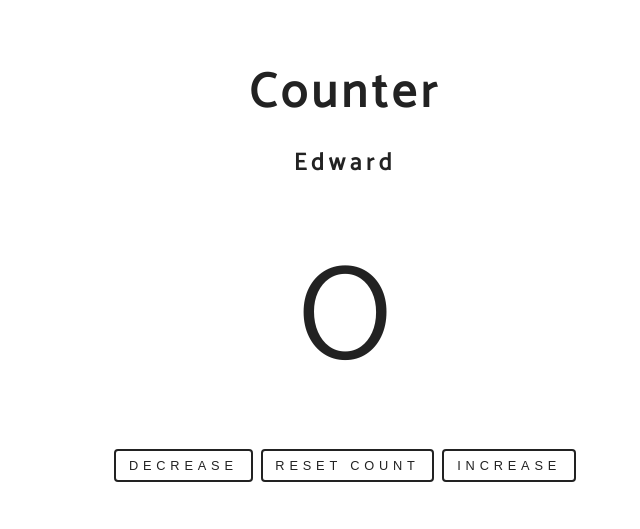
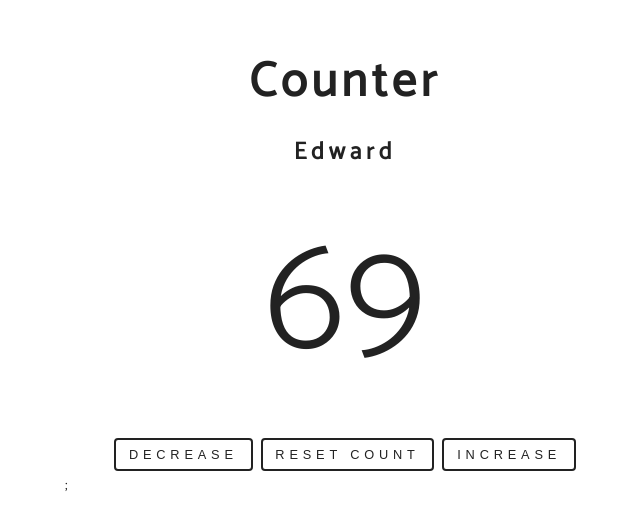
Before and after one commit to ed-f-jones/redux-practice, a React (Create React App) app: page / in a window 1280 px wide. Shown: the part 127-656 px from the top of the page, without its empty margins (295-935 px from the left). Built offline with nearby package versions, Linux system fonts and the light colour scheme.

Commit message:
learned not to muate the state in redux

```diff
--- a/src/App.js
+++ b/src/App.js
@@ -1,42 +1,28 @@
 import React from "react";
 import Counter from "./Counter";
 import {createStore} from 'redux';
+import {DECREASE, RESET, INCREASE} from "./actions";
+import reducer from "./reducers";
+import {Provider} from 'react-redux';
+
 
 // set intial state
 const defaultSate = {
   count: 69,
   name: "Edward"
 }
-// setup reducer
-function reducer(state, action){
-  //console.log({state, action})
-  //if(action.type=== "DECREASE") {
-    //state.count = state.count -1;
-   // return state;
-  // return {...state, count:state.count -1}
- //}
- switch (action.type) {
-   case "DECREASE":
-     return {...state, count: state.count -1};
 
-     case "INCREASE":
-       return {...state, count: state.count + 1};
-
-       case "RESET":
-         return {...state, count: 0 };
-         default:
-         return state;
-       }
-
-}
 // setup store
  const store = createStore(reducer, defaultSate);
- store.dispatch({type:"DECREASE"});
- store.dispatch({type: "INCREASE"});
- store.dispatch({type: "RESET"});
- console.log(store.getState());
+
+
+
 const App = () => {
-  return <Counter state={store.getState()} />;
+  return(
+  <Provider store={store}>
+   <Counter />;
+  </Provider>
+  );
 };
 
 export default App;
--- a/src/Counter.js
+++ b/src/Counter.js
@@ -1,29 +1,33 @@
 import React from "react";
+import {connect} from "react-redux";
+import {DECREASE, RESET, INCREASE} from "./actions";
 
 function Counter(props) {
-  const amount = props.state.count;
-  const name = props.state.name;
+  console.log(props)
 
-  const [count,setCount] = React.useState(0);
+  const [count,setCount] = React.useState(68);
   return <div className="container">
     <h1>counter</h1>
-    <h2>{name}</h2>
-    <p className="counter">{amount}</p>
+    <h2>{props.name}</h2>
+    <p className="counter">{props.count}</p>
     <div className="buttons">
 
-      <button type="button" className="btn" onClick={()=> setCount(count - 1)}>
+      <button type="button" className="btn" onClick={()=> props.dispatch({type:DECREASE})}>
         decrease
       </button>
 
-      <button type="button" className="btn" onClick={()=> setCount(0)}>
+      <button type="button" className="btn" onClick={()=> props.dispatch({type:RESET})}>
         reset count
       </button>
 
-      <button type="button" className="btn" onClick={()=> setCount(count + 1)}>
+      <button type="button" className="btn" onClick={()=> props.dispatch({type:INCREASE})}>
         increase
       </button>
     </div>
   </div>;
 }
-
-export default Counter;
+function mapStateToProps(state) {
+  console.log(state)
+  return {count: state.count, name: state.name}
+}
+export default connect(mapStateToProps)(Counter);
--- /dev/null
+++ b/src/actions.js
@@ -0,0 +1,3 @@
+ export const DECREASE = "DECREASE";
+export const INCREASE = "INCREASE";
+export const RESET = "RESET";
--- /dev/null
+++ b/src/reducers.js
@@ -0,0 +1,24 @@
+import {DECREASE, RESET, INCREASE} from "./actions";
+
+// setup reducer
+export default function reducer(state, action){
+    //console.log({state, action})
+    //if(action.type=== "DECREASE") {
+      //state.count = state.count -1;
+     // return state;
+    // return {...state, count:state.count -1}
+   //}
+   switch (action.type) {
+     case DECREASE:
+       return {...state, count: state.count -1};
+
+       case INCREASE:
+         return {...state, count: state.count + 1};
+
+         case RESET:
+           return {...state, count: 0 };
+           default:
+           return state;
+         }
+
+  }
```
